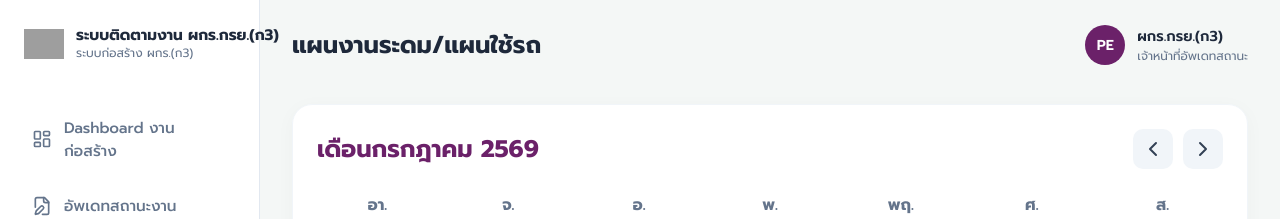
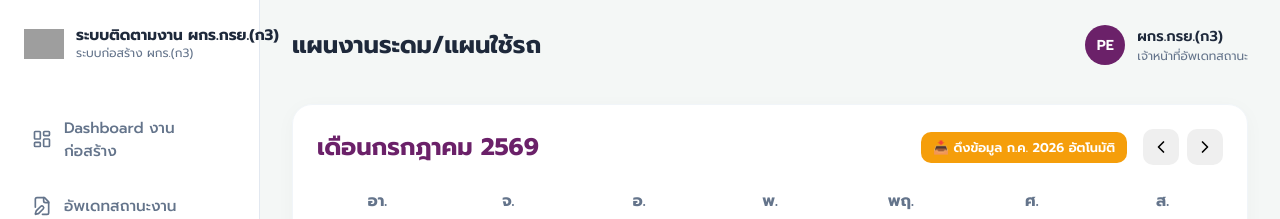
Before and after one commit to superninkub-cloud/pea-construction-app, a Next.js app: page /outage in a window 1280 px wide. Shown: the top 219 px of the page. Built offline with nearby package versions, Linux system fonts and the light colour scheme; no server answers; the database is empty; grey boxes are pictures that could not be loaded.

Commit message:
Add Import July 2026 button for outage plans

```diff
--- a/app/outage/page.tsx
+++ b/app/outage/page.tsx
@@ -96,6 +96,31 @@ export default function OutagePlan() {
     }
   };
 
+  const handleImportJuly = async () => {
+    if (!confirm("คุณต้องการนำเข้าข้อมูลแผนงานเดือนกรกฎาคม 2026 ใช่หรือไม่?")) return;
+    const plansToInsert = [
+      { outage_date: '2026-07-02', details: 'ตัดเสาคลองบ้านห้วย บางปะ...', wbs: '', status: 'หน่วยงานตนเอง' },
+      { outage_date: '2026-07-02', details: 'ระดม นครชัยศรี 4 ชุด', wbs: '', status: 'หน่วยงานตนเอง' },
+      { outage_date: '2026-07-05', details: 'บ่อพลอย', wbs: '', status: 'หน่วยงานตนเอง' },
+      { outage_date: '2026-07-06', details: 'ปักเสา 115 กาญ5 5 ชุด', wbs: '', status: 'หน่วยงานตนเอง' },
+      { outage_date: '2026-07-07', details: 'อู่ทองขอเทรลเลอร์ ย้ายเสา', wbs: '', status: 'หน่วยงานตนเอง' },
+      { outage_date: '2026-07-08', details: 'อู่ทองขอเทรลเลอร์ ย้ายเสา', wbs: '', status: 'หน่วยงานตนเอง' },
+      { outage_date: '2026-07-09', details: 'กร่างทอง ท่าม่วง 5 ชุด', wbs: '', status: 'หน่วยงานตนเอง' },
+      { outage_date: '2026-07-19', details: 'บ่อพลอย', wbs: '', status: 'หน่วยงานตนเอง' },
+      { outage_date: '2026-07-21', details: 'อู่ทองขอเทรลเลอร์ ย้ายเสา', wbs: '', status: 'หน่วยงานตนเอง' },
+      { outage_date: '2026-07-22', details: 'อู่ทองขอเทรลเลอร์ ย้ายเสา', wbs: '', status: 'หน่วยงานตนเอง' },
+      { outage_date: '2026-07-25', details: 'ตลาดกำแพงแสน 5 ชุด', wbs: '', status: 'หน่วยงานตนเอง' },
+      { outage_date: '2026-07-27', details: '115 บางเลน 5 ชุด โรงหมี่', wbs: '', status: 'หน่วยงานตนเอง' },
+      { outage_date: '2026-07-28', details: 'วันเฉลิมพระชนมพรรษา', wbs: '', status: 'หน่วยงานตนเอง' },
+      { outage_date: '2026-07-29', details: 'วันอาสาฬหบูชา', wbs: '', status: 'หน่วยงานตนเอง' }
+    ];
+    setLoading(true);
+    await supabase.from("outage_plans").insert(plansToInsert);
+    setLoading(false);
+    fetchPlans();
+    alert("นำเข้าข้อมูลเสร็จสิ้น!");
+  };
+
   const monthNames = ["มกราคม", "กุมภาพันธ์", "มีนาคม", "เมษายน", "พฤษภาคม", "มิถุนายน", "กรกฎาคม", "สิงหาคม", "กันยายน", "ตุลาคม", "พฤศจิกายน", "ธันวาคม"];
 
   return (
@@ -108,9 +133,18 @@ export default function OutagePlan() {
             <h2 style={{ color: 'var(--pea-purple)', fontSize: '1.5rem', fontWeight: 'bold' }}>
               เดือน{monthNames[currentDate.getMonth()]} {currentDate.getFullYear() + 543}
             </h2>
-            <div style={{ display: 'flex', gap: '10px' }}>
-              <button className="btn" onClick={prevMonth} style={{ padding: '8px', background: '#f1f5f9', color: '#334155' }}><ChevronLeft /></button>
-              <button className="btn" onClick={nextMonth} style={{ padding: '8px', background: '#f1f5f9', color: '#334155' }}><ChevronRight /></button>
+            <div style={{ display: 'flex', gap: '16px', alignItems: 'center' }}>
+              <button className="btn btn-secondary" onClick={handleImportJuly} style={{ fontSize: '0.8rem', padding: '6px 12px', background: '#f59e0b', color: 'white', border: 'none' }}>
+                📥 ดึงข้อมูล ก.ค. 2026 อัตโนมัติ
+              </button>
+              <div style={{ display: 'flex', gap: '8px' }}>
+                <button className="btn btn-secondary" onClick={prevMonth} style={{ padding: '8px' }}>
+                  <ChevronLeft size={20} />
+                </button>
+                <button className="btn btn-secondary" onClick={nextMonth} style={{ padding: '8px' }}>
+                  <ChevronRight size={20} />
+                </button>
+              </div>
             </div>
           </div>
 
```
Also changed, not shown: insertOutagePlans.mjs (added, +35 -0 lines).
